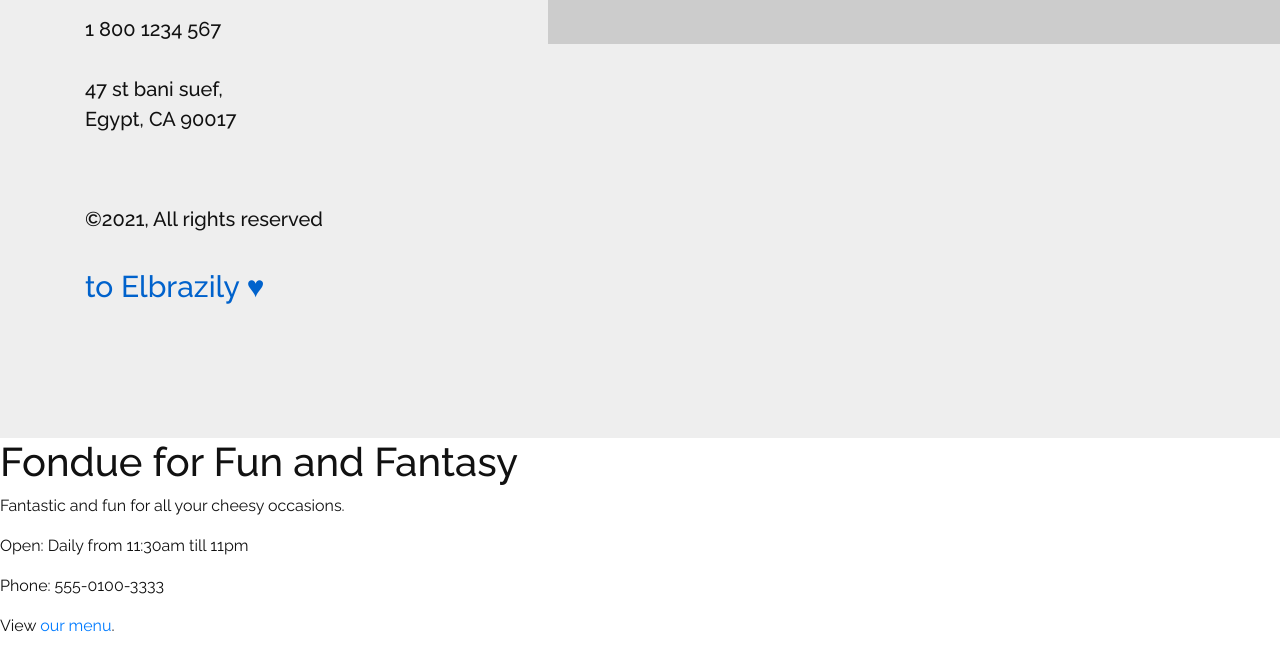
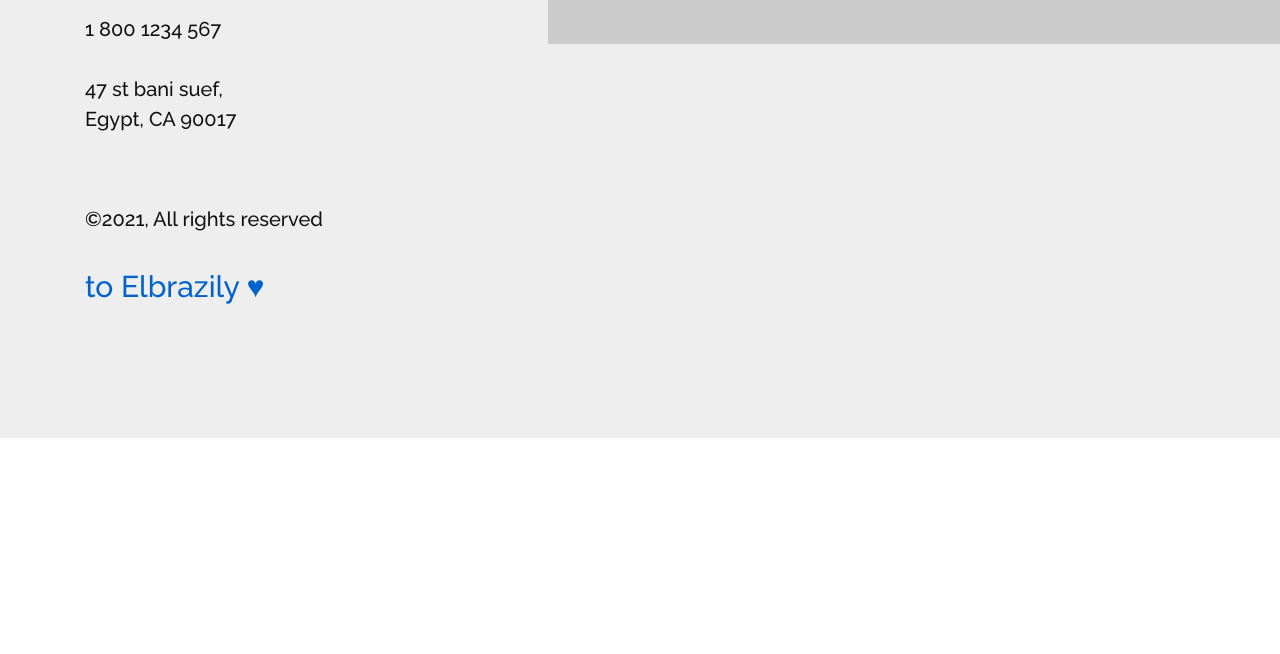
Before and after one commit to AhmedFarag18/BrazilianFood, a plain HTML site: page index.html in a window 1280 px wide. Shown: the part 5402-6056 px from the top of the page. After the commit the page ends 5840 px from the top, so only its background shows below. Drawn offline with Linux system fonts and the light colour scheme; a web font is replaced by a local one.

Commit message:
optmize code

```diff
--- a/index.html
+++ b/index.html
@@ -643,7 +643,7 @@
 
 <!-- This code it's only for structured data for google search, Code from https://schema.org  -->
 
-<div itemscope itemtype="https://schema.org/Restaurant">
+<div itemscope itemtype="https://schema.org/Restaurant" style="display: none">
   <h1 itemprop="name">Fondue for Fun and Fantasy</h1>
   <p itemprop="description">Fantastic and fun for all your cheesy occasions.</p>
   <p>Open: <span itemprop="openingHours" content="Mo,Tu,We,Th,Fr,Sa,Su 11:30-23:00">Daily from 11:30am till 11pm</span></p>
```
